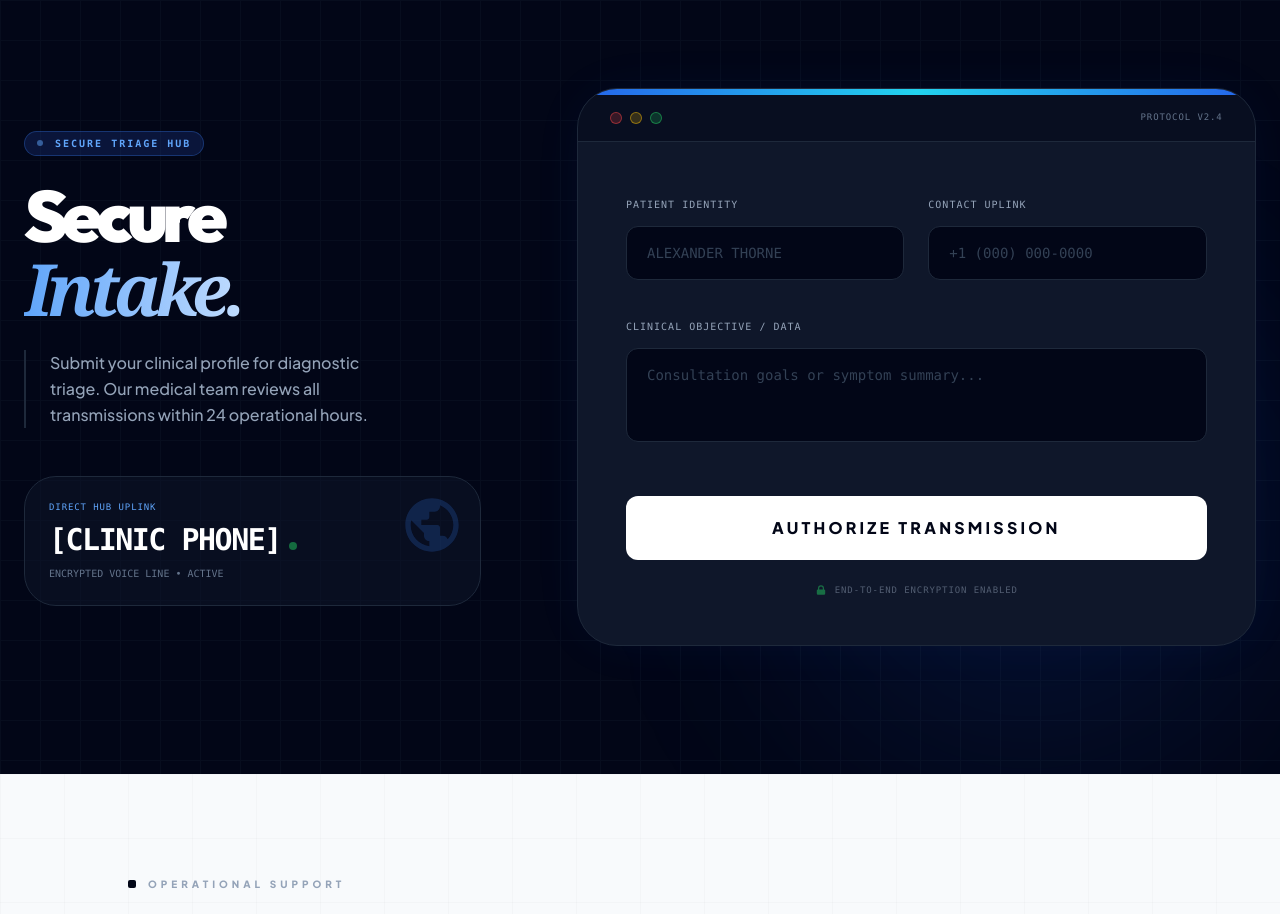
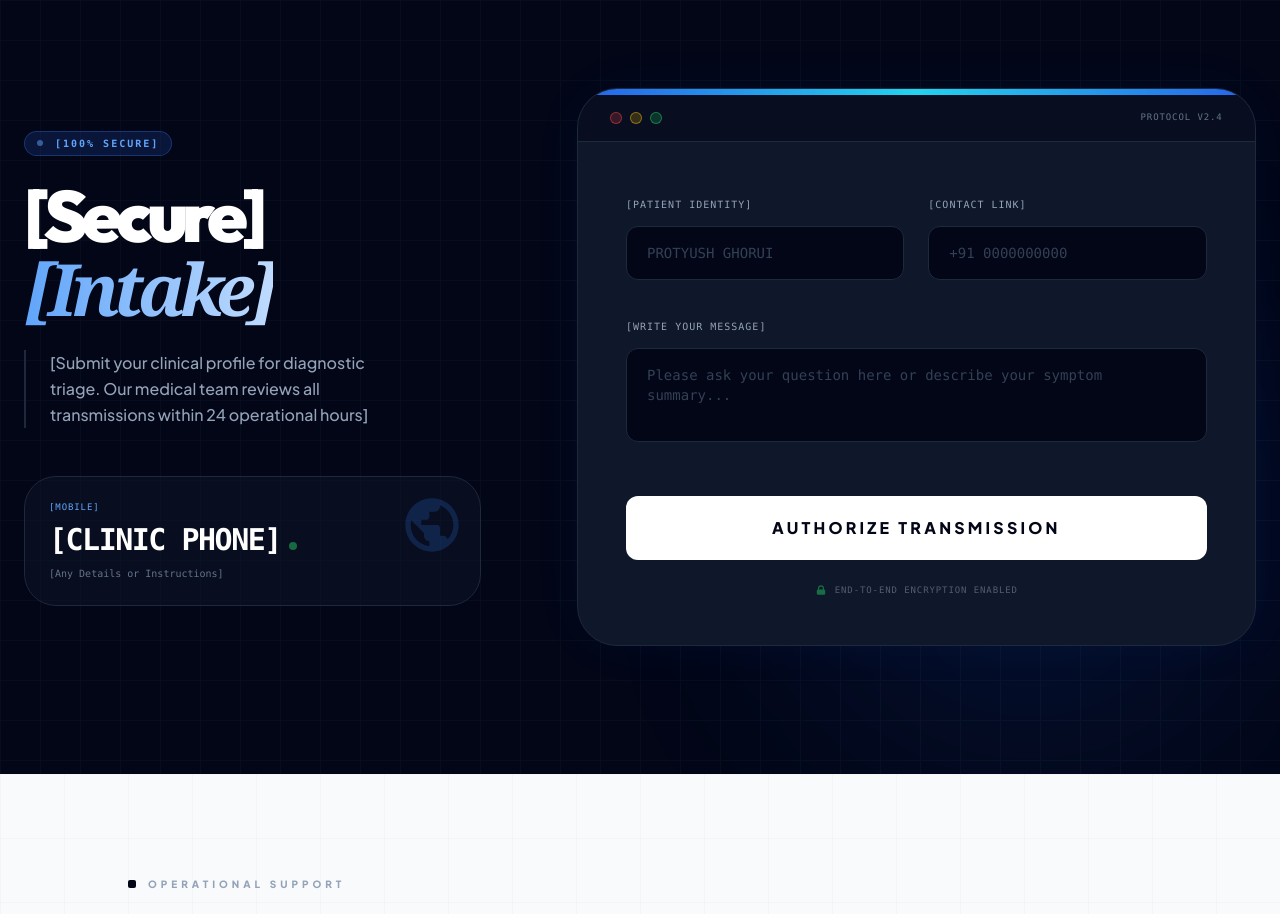
Before and after one commit to competitive7coder/Dr_Clinic, a React (Vite) app: page / in a window 1280 px wide. Shown: the part 5700-6614 px from the top of the page. Built offline with nearby package versions, Linux system fonts and the light colour scheme.

Commit message:
Added demo details in patien appointment section

```diff
--- a/frontend/components/Appointment.tsx
+++ b/frontend/components/Appointment.tsx
@@ -75,16 +75,16 @@ export const Appointment: React.FC<{ revealRef: any }> = ({ revealRef }) => {
             <div className="space-y-6">
               <div className="inline-flex items-center gap-3 px-3 py-1 bg-blue-900/30 border border-blue-500/30 rounded-full backdrop-blur-sm">
                  <div className="w-1.5 h-1.5 rounded-full bg-blue-400 animate-[pulse_2s_infinite]"></div>
-                 <span className="text-blue-400 font-mono text-[10px] uppercase tracking-[0.2em] font-bold">Secure Triage Hub</span>
+                 <span className="text-blue-400 font-mono text-[10px] uppercase tracking-[0.2em] font-bold">[100% Secure]</span>
               </div>
 
               <h2 className="text-5xl md:text-7xl font-black text-white tracking-[-0.08em] leading-[0.85]">
-                Secure <br/>
-                <span className="text-transparent bg-clip-text bg-gradient-to-r from-blue-400 to-blue-200 italic font-serif">Intake.</span>
+                [Secure] <br/>
+                <span className="text-transparent bg-clip-text bg-gradient-to-r from-blue-400 to-blue-200 italic font-serif">[Intake]</span>
               </h2>
 
               <p className="text-base text-slate-400 font-medium leading-relaxed max-w-sm border-l-2 border-slate-800 pl-6">
-                Submit your clinical profile for diagnostic triage. Our medical team reviews all transmissions within 24 operational hours.
+                [Submit your clinical profile for diagnostic triage. Our medical team reviews all transmissions within 24 operational hours]
               </p>
             </div>
 
@@ -94,12 +94,12 @@ export const Appointment: React.FC<{ revealRef: any }> = ({ revealRef }) => {
                   <svg className="w-16 h-16 text-blue-500" fill="currentColor" viewBox="0 0 24 24"><path d="M12 2C6.48 2 2 6.48 2 12s4.48 10 10 10 10-4.48 10-10S17.52 2 12 2zm-1 17.93c-3.95-.49-7-3.85-7-7.93 0-.62.08-1.21.21-1.79L9 15v1c0 1.1.9 2 2 2v1.93zm6.9-2.54c-.26-.81-1-1.39-1.9-1.39h-1v-3c0-.55-.45-1-1-1H8v-2h2c.55 0 1-.45 1-1V7h2c1.1 0 2-.9 2-2v-.41c2.93 1.19 5 4.06 5 7.41 0 2.08-.8 3.97-2.1 5.39z"/></svg>
                </div>
 
-               <p className="text-[9px] font-mono text-blue-400 uppercase tracking-widest mb-2">Direct Hub Uplink</p>
+               <p className="text-[9px] font-mono text-blue-400 uppercase tracking-widest mb-2">[Mobile]</p>
                <div className="flex items-baseline gap-2">
                  <span className="text-2xl md:text-3xl font-mono font-bold text-white tracking-tighter"><Placeholder text={CLINIC_PLACEHOLDERS.phone} /></span>
                  <span className="w-2 h-2 bg-green-500 rounded-full animate-pulse"></span>
                </div>
-               <p className="text-[10px] text-slate-500 mt-2 font-mono">ENCRYPTED VOICE LINE • ACTIVE</p>
+               <p className="text-[10px] text-slate-500 mt-2 font-mono">[Any Details or Instructions]</p>
             </div>
           </div>
 
@@ -140,7 +140,7 @@ export const Appointment: React.FC<{ revealRef: any }> = ({ revealRef }) => {
 
                         <div className="grid md:grid-cols-2 gap-6">
                             <div className="space-y-3 group">
-                                <label htmlFor="fullname" className="text-[10px] font-mono uppercase tracking-widest text-slate-400 group-focus-within:text-blue-400 transition-colors">Patient Identity</label>
+                                <label htmlFor="fullname" className="text-[10px] font-mono uppercase tracking-widest text-slate-400 group-focus-within:text-blue-400 transition-colors">[Patient Identity]</label>
                                 <input
                                     id="fullname"
                                     name="fullname"
@@ -148,14 +148,14 @@ export const Appointment: React.FC<{ revealRef: any }> = ({ revealRef }) => {
                                     value={formData.fullname}
                                     onChange={(e) => setFormData({...formData, fullname: e.target.value})}
                                     className="w-full bg-slate-950 border border-slate-800 rounded-xl px-5 py-4 text-white placeholder:text-slate-700 focus:outline-none focus:border-blue-500 focus:ring-1 focus:ring-blue-500 transition-all font-mono text-sm"
-                                    placeholder="ALEXANDER THORNE"
+                                    placeholder="PROTYUSH GHORUI"
                                     required
                                     disabled={status === 'loading'}
                                     autoComplete="name"
                                 />
                             </div>
                             <div className="space-y-3 group">
-                                <label htmlFor="phone" className="text-[10px] font-mono uppercase tracking-widest text-slate-400 group-focus-within:text-blue-400 transition-colors">Contact Uplink</label>
+                                <label htmlFor="phone" className="text-[10px] font-mono uppercase tracking-widest text-slate-400 group-focus-within:text-blue-400 transition-colors">[Contact link]</label>
                                 <input
                                     id="phone"
                                     name="phone"
@@ -163,7 +163,7 @@ export const Appointment: React.FC<{ revealRef: any }> = ({ revealRef }) => {
                                     value={formData.phone}
                                     onChange={(e) => setFormData({...formData, phone: e.target.value})}
                                     className="w-full bg-slate-950 border border-slate-800 rounded-xl px-5 py-4 text-white placeholder:text-slate-700 focus:outline-none focus:border-blue-500 focus:ring-1 focus:ring-blue-500 transition-all font-mono text-sm"
-                                    placeholder="+1 (000) 000-0000"
+                                    placeholder="+91 0000000000"
                                     required
                                     disabled={status === 'loading'}
                                     autoComplete="tel"
@@ -172,7 +172,7 @@ export const Appointment: React.FC<{ revealRef: any }> = ({ revealRef }) => {
                         </div>
 
                         <div className="space-y-3 group">
-                            <label htmlFor="note" className="text-[10px] font-mono uppercase tracking-widest text-slate-400 group-focus-within:text-blue-400 transition-colors">Clinical Objective / Data</label>
+                            <label htmlFor="note" className="text-[10px] font-mono uppercase tracking-widest text-slate-400 group-focus-within:text-blue-400 transition-colors">[Write your Message]</label>
                             <textarea
                                 id="note"
                                 name="note"
@@ -180,7 +180,7 @@ export const Appointment: React.FC<{ revealRef: any }> = ({ revealRef }) => {
                                 value={formData.note}
                                 onChange={(e) => setFormData({...formData, note: e.target.value})}
                                 className="w-full bg-slate-950 border border-slate-800 rounded-xl px-5 py-4 text-white placeholder:text-slate-700 focus:outline-none focus:border-blue-500 focus:ring-1 focus:ring-blue-500 transition-all font-mono text-sm resize-none"
-                                placeholder="Consultation goals or symptom summary..."
+                                placeholder="Please ask your question here or describe your symptom summary..."
                                 disabled={status === 'loading'}
                             ></textarea>
                         </div>
@@ -195,7 +195,7 @@ export const Appointment: React.FC<{ revealRef: any }> = ({ revealRef }) => {
                                    {status === 'loading' ? (
                                      <>
                                        <svg className="animate-spin -ml-1 mr-3 h-4 w-4 text-current" xmlns="http://www.w3.org/2000/svg" fill="none" viewBox="0 0 24 24"><circle className="opacity-25" cx="12" cy="12" r="10" stroke="currentColor" strokeWidth="4"></circle><path className="opacity-75" fill="currentColor" d="M4 12a8 8 0 018-8V0C5.373 0 0 5.373 0 12h4zm2 5.291A7.962 7.962 0 014 12H0c0 3.042 1.135 5.824 3 7.938l3-2.647z"></path></svg>
-                                       Encrypting...
+                                       Sending...
                                      </>
                                    ) : (
                                      <>Authorize Transmission</>
```
